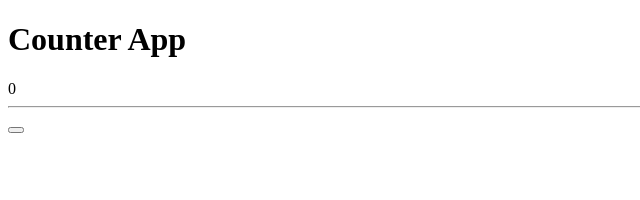
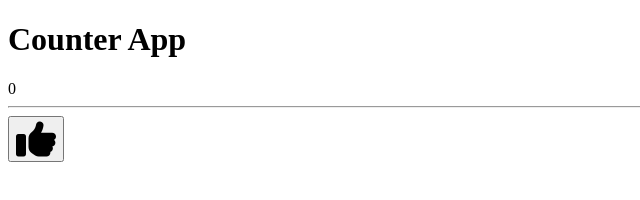
Before and after one commit to InjamulCSE15/Counter-App, a plain HTML site: page index.html in a window 1280 px wide. Shown: the whole page, without its empty margins (0-640 px from the left). Drawn offline with Linux system fonts and the light colour scheme.

Commit message:
icon working tested

```diff
--- a/index.html
+++ b/index.html
@@ -22,7 +22,9 @@
 
             <!-- Buttons Here -->
             <div class="buttons">
-                <button class="decrease"></button>
+                <button class="decrease">
+                    <i class="fas fa-thumbs-up fa-3x"></i>
+                </button>
             </div>
         </div>
     </div>
```
